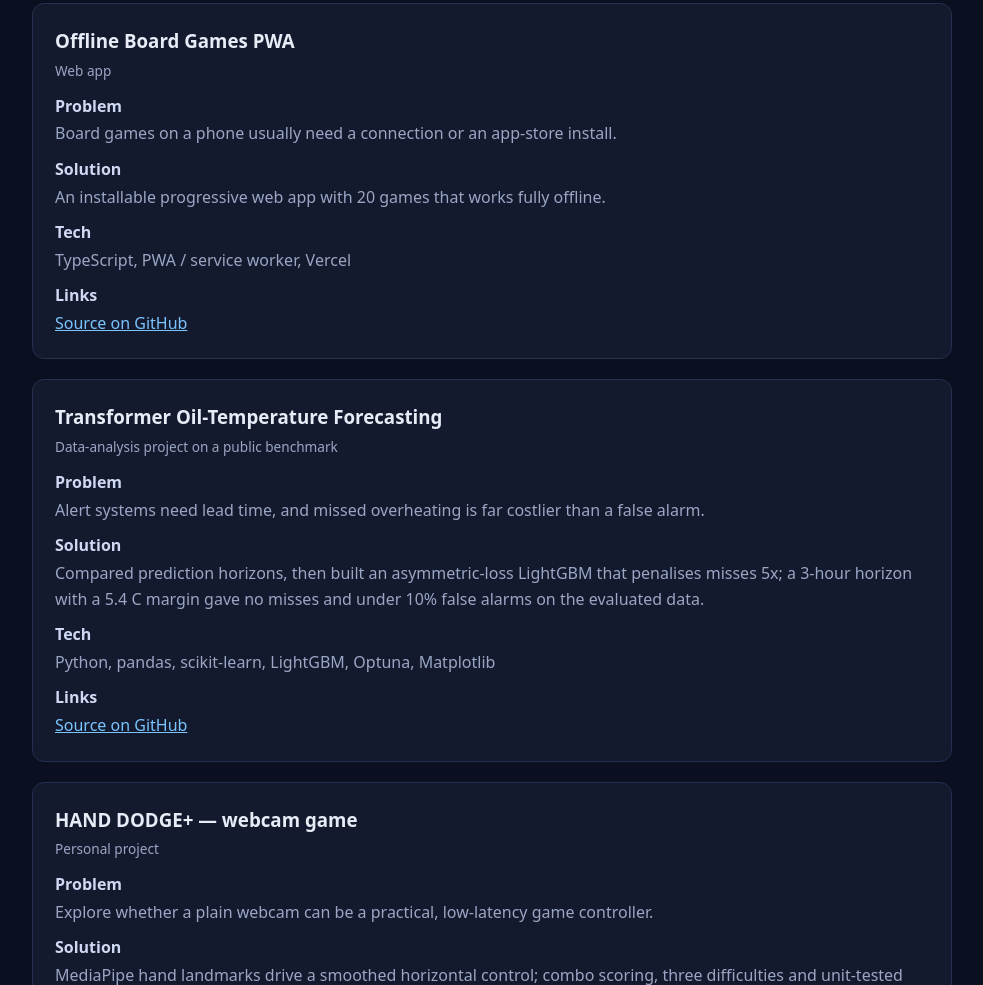
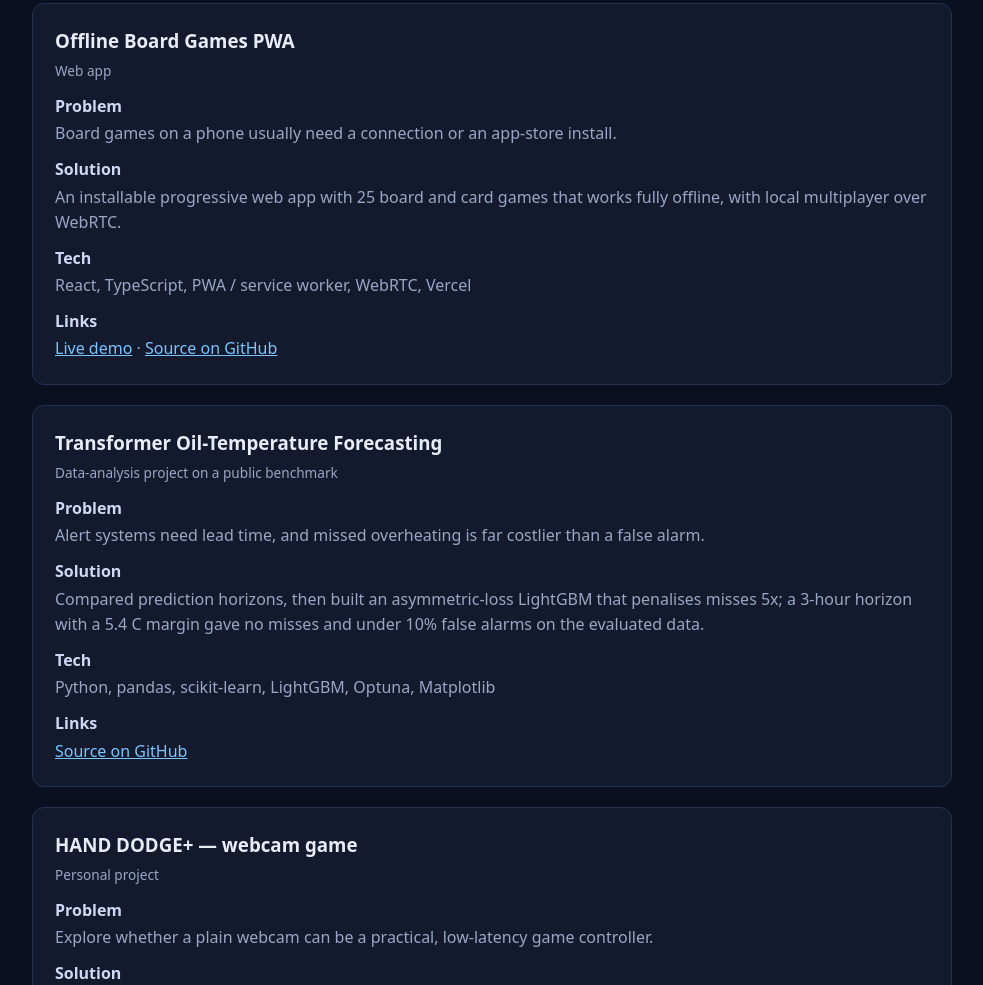
Before and after one commit to TOMO0904/tomo0904.github.io, a plain HTML site: page index.html in a window 1280 px wide. Shown: the part 2235-3220 px from the top of the page, without its empty margins (148-1131 px from the left). Drawn offline with Linux system fonts and the light colour scheme.

Commit message:
Update offline-board-games entry (25 games, live demo link)

```diff
--- a/index.html
+++ b/index.html
@@ -14,7 +14,7 @@
 <article><h3>Deep Space Care — LINE mental-care bot</h3><p class="tag">Prototype / demo</p><dl><dt>Problem</dt><dd>Crews in isolated, high-latency environments cannot rely on ground support for first-line emotional support, and a chatbot must never improvise when someone is in crisis.</dd><dt>Solution</dt><dd>A LINE bot that replies with empathy, a small self-care step and a question via Gemini, checks for crisis expressions before any text reaches the model, hands over to human support, and falls back to fixed replies on timeout.</dd><dt>Tech</dt><dd>Python, FastAPI, LINE Messaging API (HMAC-SHA256 webhook verification), Gemini API, SQLite, pytest, Docker</dd><dt>Links</dt><dd><a href="https://github.com/TOMO0904/deep-space-care-linebot">Source on GitHub</a></dd></dl></article>
 <article><h3>Task Logger LINE Bot</h3><p class="tag">Personal tool</p><dl><dt>Problem</dt><dd>Time tracking is easy to forget; logging should happen where you already chat.</dd><dt>Solution</dt><dd>Short LINE commands record tasks in Firestore, build a daily timeline with AI feedback, and a 30-minute patrol warns you when logging stops.</dd><dt>Tech</dt><dd>Python, Flask, LINE Messaging API, Gemini, Firebase Firestore</dd><dt>Links</dt><dd><a href="https://github.com/TOMO0904/linebot">Source on GitHub</a></dd></dl></article>
 <article><h3>Timetable & Syllabus Search</h3><p class="tag">Unofficial student project, not affiliated with Ritsumeikan University</p><dl><dt>Problem</dt><dd>Syllabus search was slow, switching years and semesters was tedious, and gathering course codes for textbooks was manual.</dd><dt>Solution</dt><dd>A Next.js app with fast client-side filtering, snapshot-on-add so timetables survive source changes, password-less cross-device sync via a Sync ID, and one-tap course-code copy.</dd><dt>Tech</dt><dd>Next.js 14, React, TypeScript, Tailwind CSS, Supabase, Vercel</dd><dt>Links</dt><dd><a href="https://github.com/TOMO0904/RitsumeikanTimes">Source on GitHub</a> · <a href="https://gamma-gilt.vercel.app/">Live demo</a></dd></dl></article>
-<article><h3>Offline Board Games PWA</h3><p class="tag">Web app</p><dl><dt>Problem</dt><dd>Board games on a phone usually need a connection or an app-store install.</dd><dt>Solution</dt><dd>An installable progressive web app with 20 games that works fully offline.</dd><dt>Tech</dt><dd>TypeScript, PWA / service worker, Vercel</dd><dt>Links</dt><dd><a href="https://github.com/TOMO0904/offline-board-games">Source on GitHub</a></dd></dl></article>
+<article><h3>Offline Board Games PWA</h3><p class="tag">Web app</p><dl><dt>Problem</dt><dd>Board games on a phone usually need a connection or an app-store install.</dd><dt>Solution</dt><dd>An installable progressive web app with 25 board and card games that works fully offline, with local multiplayer over WebRTC.</dd><dt>Tech</dt><dd>React, TypeScript, PWA / service worker, WebRTC, Vercel</dd><dt>Links</dt><dd><a href="https://offline-board-games.vercel.app">Live demo</a> · <a href="https://github.com/TOMO0904/offline-board-games">Source on GitHub</a></dd></dl></article>
 <article><h3>Transformer Oil-Temperature Forecasting</h3><p class="tag">Data-analysis project on a public benchmark</p><dl><dt>Problem</dt><dd>Alert systems need lead time, and missed overheating is far costlier than a false alarm.</dd><dt>Solution</dt><dd>Compared prediction horizons, then built an asymmetric-loss LightGBM that penalises misses 5x; a 3-hour horizon with a 5.4 C margin gave no misses and under 10% false alarms on the evaluated data.</dd><dt>Tech</dt><dd>Python, pandas, scikit-learn, LightGBM, Optuna, Matplotlib</dd><dt>Links</dt><dd><a href="https://github.com/TOMO0904/Athena">Source on GitHub</a></dd></dl></article>
 <article><h3>HAND DODGE+ — webcam game</h3><p class="tag">Personal project</p><dl><dt>Problem</dt><dd>Explore whether a plain webcam can be a practical, low-latency game controller.</dd><dt>Solution</dt><dd>MediaPipe hand landmarks drive a smoothed horizontal control; combo scoring, three difficulties and unit-tested game logic.</dd><dt>Tech</dt><dd>Python, OpenCV, MediaPipe, NumPy</dd><dt>Links</dt><dd><a href="https://github.com/TOMO0904/hand-dodge-plus">Source on GitHub</a></dd></dl></article>
 <article><h3>Hand Target Shooter</h3><p class="tag">Personal project</p><dl><dt>Problem</dt><dd>Separate aiming from firing in hand tracking so moving a hand does not shoot.</dd><dt>Solution</dt><dd>Aim follows the fingertip; a shot fires only on a fast finger extension relative to the finger axis, with cooldown and retract logic.</dd><dt>Tech</dt><dd>Python, OpenCV, MediaPipe, pytest</dd><dt>Links</dt><dd><a href="https://github.com/TOMO0904/Hand-Target-Shooter">Source on GitHub</a></dd></dl></article>
```
